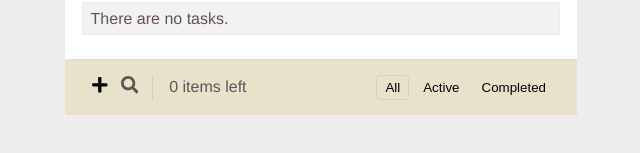
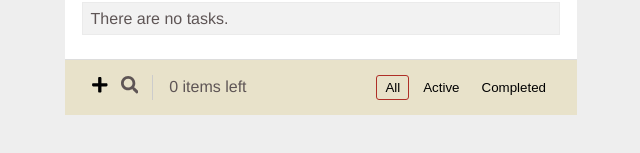
Before and after one commit to Sergey-dev10/todo-list-hooks, a React (Vite) app: page / in a window 1280 px wide. Shown: the part 255-408 px from the top of the page, without its empty margins (319-959 px from the left). Built offline with nearby package versions, Linux system fonts and the light colour scheme.

Commit message:
fix: correct styles for addaptive versions

```diff
--- a/index.html
+++ b/index.html
@@ -5,8 +5,8 @@
     <meta name="viewport" content="width=device-width, initial-scale=1.0" />
     <title>Todo List</title>
   </head>
-  <body>
-    <div id="root"></div>
+  <body class="scrollable">
+    <div id="root" class="scrollable"></div>
     <script type="module" src="/src/main.jsx"></script>
   </body>
 </html>
--- a/package.json
+++ b/package.json
@@ -5,6 +5,8 @@
   "type": "module",
   "scripts": {
     "dev": "vite",
+    "predeploy": "npm run build",
+    "deploy": "gh-pages -d dist",
     "build": "vite build",
     "lint": "eslint --fix .",
     "preview": "vite preview"
@@ -25,6 +27,7 @@
     "eslint-plugin-react": "^7.32.2",
     "eslint-plugin-react-hooks": "^4.6.0",
     "eslint-plugin-react-refresh": "^0.4.3",
+    "gh-pages": "^6.0.0",
     "vite": "^4.4.5"
   }
 }
--- a/src/common/CommonStyles.styles.js
+++ b/src/common/CommonStyles.styles.js
@@ -1,15 +1,20 @@
 import styled, { createGlobalStyle } from 'styled-components'
+import {device} from "./devices.js";
 
 export const CommonStyles = createGlobalStyle`
   html {
     font-size: 16px;
   }
+
   body {
       margin: 0;
       padding: 0;
       background-color: #eeeeee;
       font-family: Helvetica Neue, Helvetica, Arial, sans-serif;
       color: #5e5555;
+    @media ${device.tablet} {
+      overflow: hidden;
+    }
   }
 `;
 
--- a/src/components/ActionPanel/ActionPanel.styles.js
+++ b/src/components/ActionPanel/ActionPanel.styles.js
@@ -10,6 +10,8 @@ export const ActionPanelWrapper = styled.div`
   background-color: #e8e2ca;
   @media ${device.tablet} {
     flex-direction: column;
-    padding: 0.5rem 0;
+    margin-top: auto;
+    padding: 1rem 0;
+    font-size: 2rem;
   }
 `;
--- a/src/components/Filter/Filter.styles.js
+++ b/src/components/Filter/Filter.styles.js
@@ -18,10 +18,12 @@ export const Button = styled.button`
   margin: 3px;
   padding: 4px 8px;
   background: none;
-  border: ${({$isSelected}) =>  $isSelected ? "1px solid rgb(175 47 39 / 10%)": "none"};
+  border: ${({$isSelected}) =>  $isSelected ? "1px solid rgb(175, 47, 39)": "none"};
   border-radius: ${({$isSelected}) => $isSelected ? "3px": "none"};
   @media ${device.tablet} {
     margin: 1px;
     padding: 4px 4px;
+    font-size: 2rem;
+    border: ${({$isSelected}) =>  $isSelected ? "1px solid rgb(248, 158, 158)": "none"};
   }
 `;
--- a/src/components/Task/Task.styles.js
+++ b/src/components/Task/Task.styles.js
@@ -26,11 +26,13 @@ export const Title = styled.p`
   @media ${device.tablet} {
     width: 40%;
     margin-left: 0.1rem;
+    font-size: 1.5rem;
   }
 `;
 export const Button = styled(Btn)`
   @media ${device.tablet} {
-    padding: 0.2rem
+    padding: 0.2rem;
+    font-size: 1.5rem;
   }
 `;
 export const ButtonsWrapper = styled.div`
--- a/src/components/TaskEditor/TaskEditor.styles.js
+++ b/src/components/TaskEditor/TaskEditor.styles.js
@@ -10,7 +10,8 @@ export const TaskEditorWrapper = styled.div`
 `;
 export const Button = styled(Btn)`
   @media ${device.tablet} {
-    padding: 0.2rem
+    padding: 0.2rem;
+    font-size: 1.5rem;
   }
 `;
 
--- a/src/components/Todo/Todo.styles.js
+++ b/src/components/Todo/Todo.styles.js
@@ -1,7 +1,20 @@
 import styled from "styled-components";
+import {device} from "../../common/devices.js";
 export const TodoWrapper = styled.div`
   width: 40%;
   margin: 10% auto;
   padding-top: 1rem;
   background-color: white;
+
+  @media ${device.tablet} {
+    display: flex;
+    flex-direction: column;
+    width: 100%;
+    height: 100vh;
+    margin: 0;
+    overflow: auto;
+    max-height: 100vh;
+
+  }
+
 `;
--- a/src/components/ToggleAddSearch/ToggleAddSearch.styles.js
+++ b/src/components/ToggleAddSearch/ToggleAddSearch.styles.js
@@ -12,4 +12,8 @@ export const ButtonWrapper = styled.div`
 `;
 export const Button = styled(Btn)`
   color: ${({$isActive}) => $isActive ? "#000000" : "#5e5555"};
+  @media ${device.tablet} {
+    font-size: 2rem;
+  }
+
 `;
--- a/vite.config.js
+++ b/vite.config.js
@@ -3,5 +3,6 @@ import react from '@vitejs/plugin-react';
 
 // https://vitejs.dev/config/
 export default defineConfig({
+  base: "/todo-list-hooks",
   plugins: [react()],
 });
```
Also changed, not shown: 1 other file (tests, documents, lock files or other folders).
